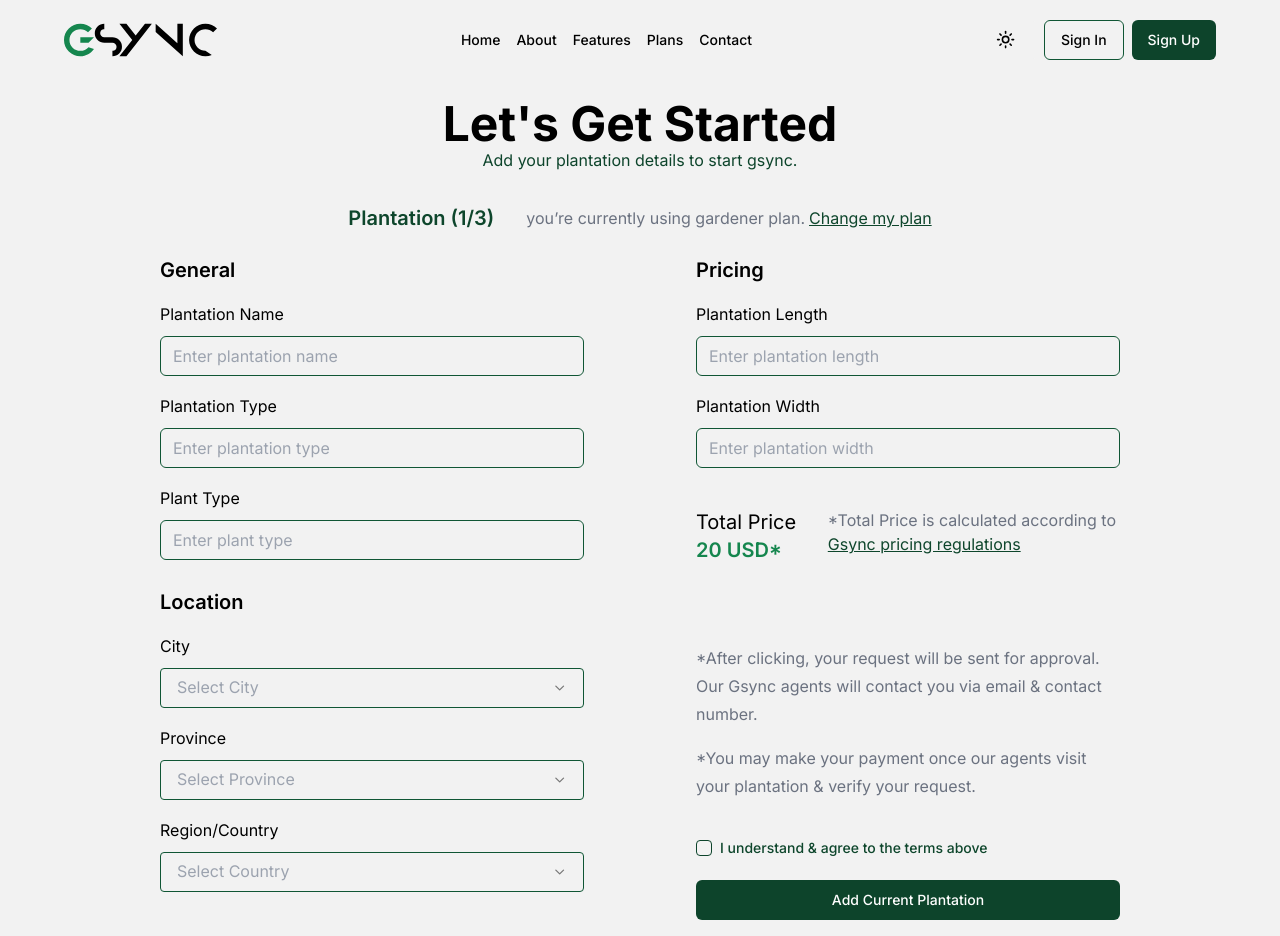
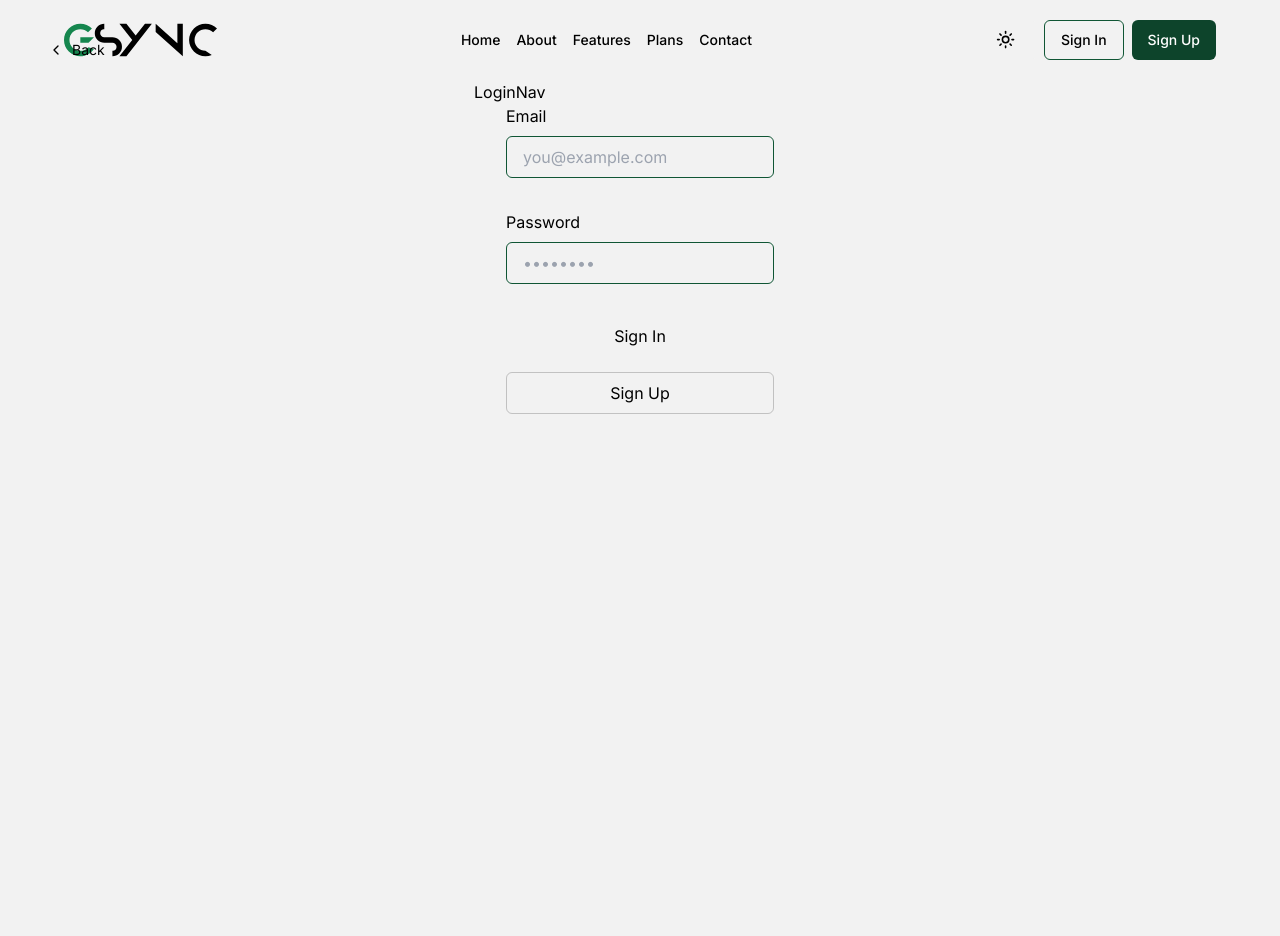
Before and after one commit to sasanka003/Gsync-client, a Next.js app: page /login in a window 1280 px wide. After the commit the page ends 880 px from the top, so only its background shows below. Built offline with nearby package versions, Linux system fonts and the light colour scheme.

Commit message:
Adding some changes

```diff
--- a/app/(features)/login/layout.tsx
+++ b/app/(features)/login/layout.tsx
@@ -1,5 +1,4 @@
 import LoginNav from "./components/LoginNav";
-import PlantationForm from "./components/PlantationDetailsForm";
 
 export default function AuthLayout({
   children,
@@ -8,9 +7,8 @@ export default function AuthLayout({
 }) {
   return (
     <div>
-      {/* <LoginNav /> */}
-      <PlantationForm />
-      {/* {children} */}
+      <LoginNav />
+      {children}
     </div>
   );
 }
```
Also changed, not shown: 1 other file (tests, documents, lock files or other folders).
